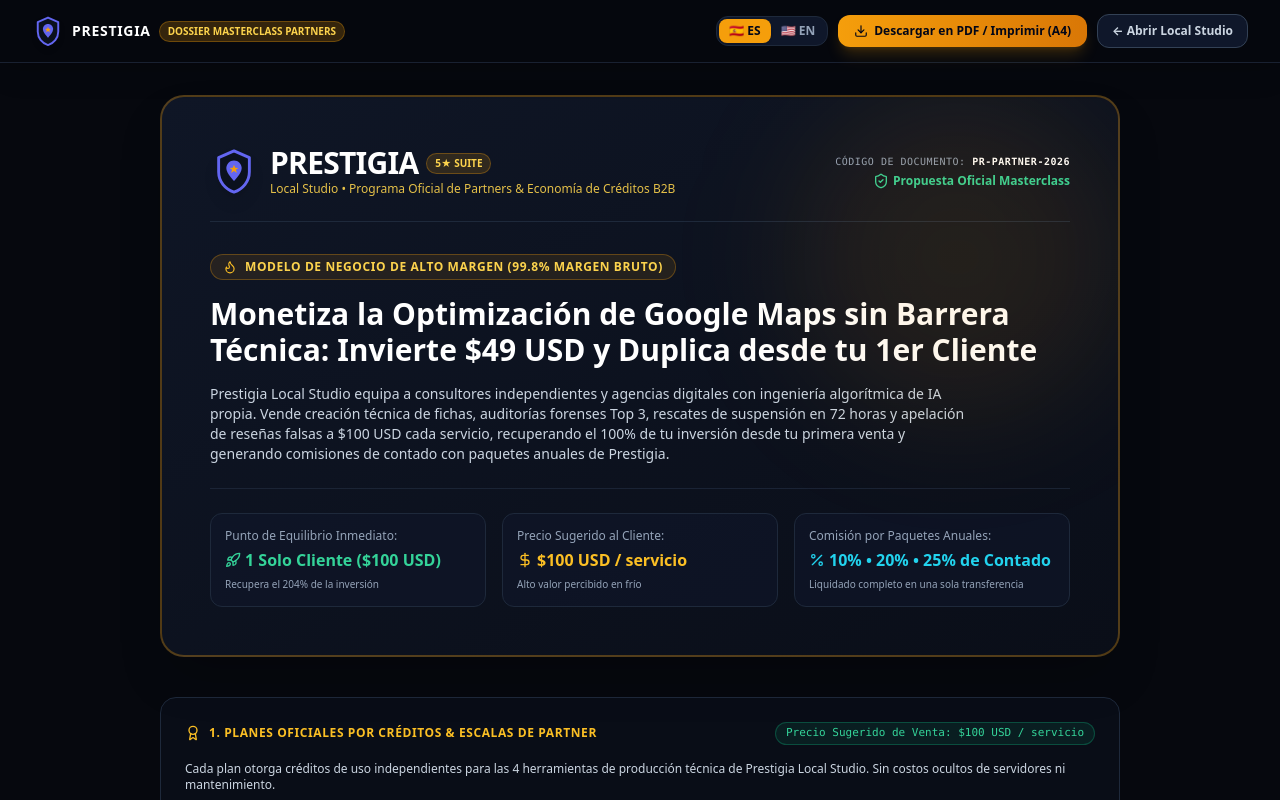
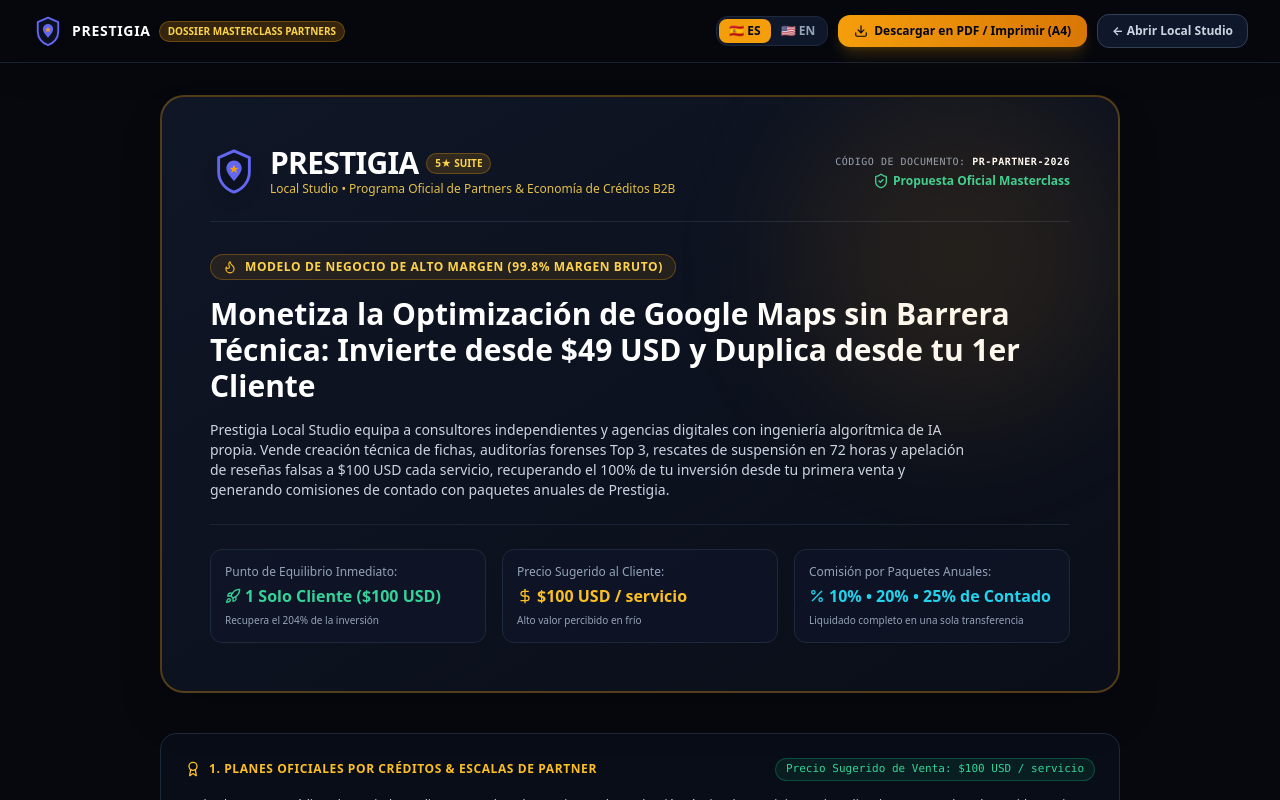
Before and after one commit to prestigia-spec/prestigia, a Next.js app: page /masterclass-planes in a window 1280 px wide. Shown: the top 800 px of the page. Built offline with nearby package versions, Linux system fonts and the light colour scheme.

Commit message:
fix(copy): update headline to 'Invierte desde \ USD'

```diff
--- a/src/app/masterclass-planes/page.tsx
+++ b/src/app/masterclass-planes/page.tsx
@@ -197,8 +197,8 @@ export default function MasterclassPlanesPage() {
             </div>
             <h2 className="text-xl sm:text-3xl font-black text-white leading-tight">
               {isEn
-                ? 'Monetize Google Maps Optimization with Zero Tech Barrier: Invest $49, Double with Your 1st Client'
-                : 'Monetiza la Optimización de Google Maps sin Barrera Técnica: Invierte $49 USD y Duplica desde tu 1er Cliente'}
+                ? 'Monetize Google Maps Optimization with Zero Tech Barrier: Invest from $49 USD, Double with Your 1st Client'
+                : 'Monetiza la Optimización de Google Maps sin Barrera Técnica: Invierte desde $49 USD y Duplica desde tu 1er Cliente'}
             </h2>
             <p className="text-xs sm:text-sm text-slate-300 leading-relaxed max-w-3xl">
               {isEn
```
